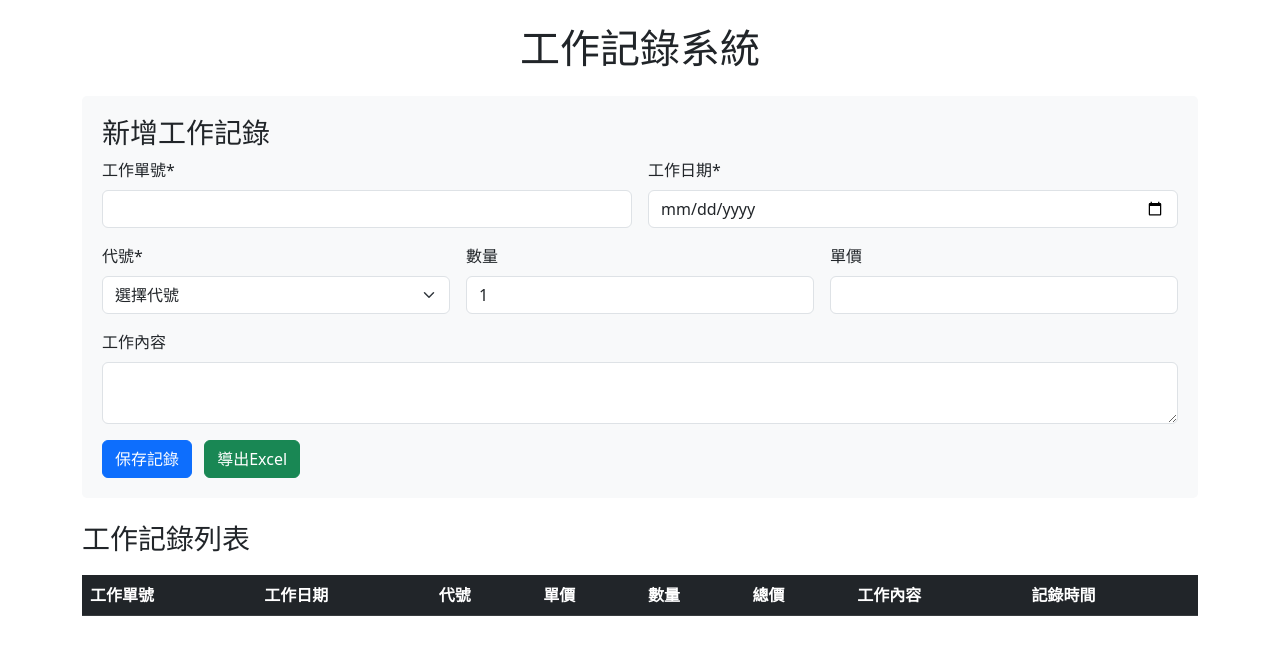
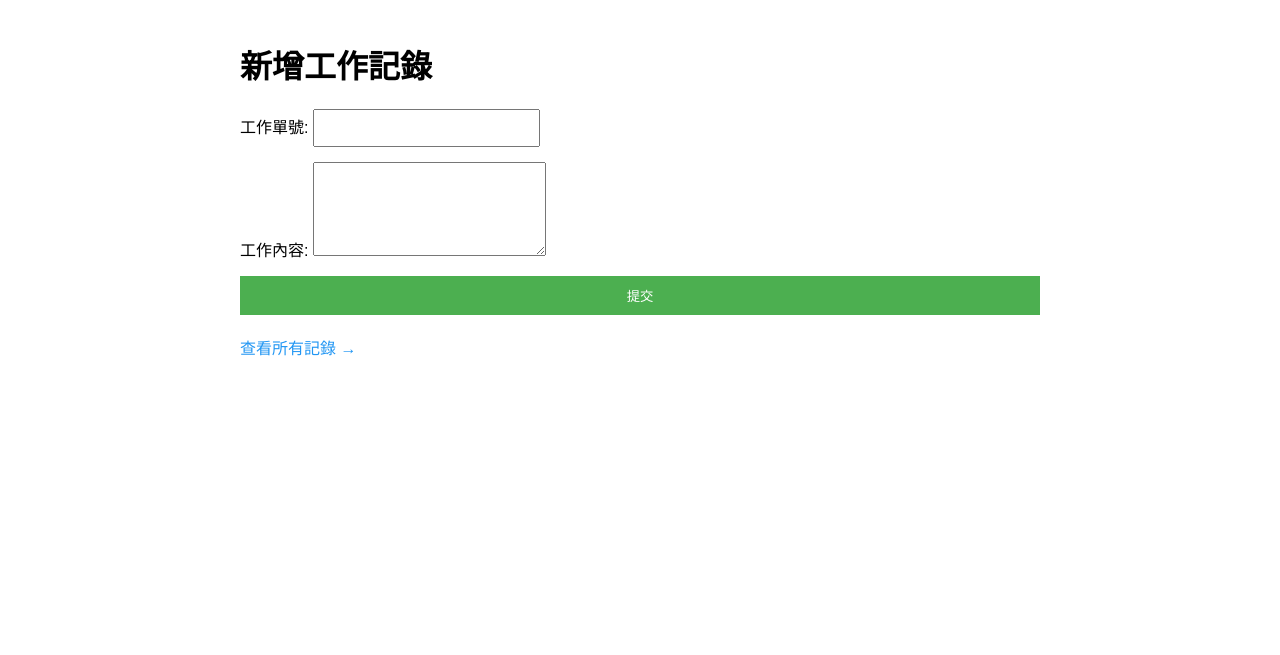
Before and after one commit to alan4103/junglevpython, a Flask app: template templates/index.html in a window 1280 px wide. Shown: the top 655 px of the page. Run offline with Flask 3, Linux system fonts and the light colour scheme; the template is opened without the code that fills it, so the values that code supplies are empty.

Commit message:
Update index.html

```diff
--- a/templates/index.html
+++ b/templates/index.html
@@ -1,120 +1,32 @@
 <!DOCTYPE html>
-<html lang="zh-TW">
+<html>
 <head>
-    <meta charset="UTF-8">
-    <meta name="viewport" content="width=device-width, initial-scale=1.0">
     <title>工作記錄系統</title>
-    <link href="https://cdn.jsdelivr.net/npm/bootstrap@5.3.0/dist/css/bootstrap.min.css" rel="stylesheet">
     <style>
-        .record-table { margin-top: 20px; }
-        .form-container { background: #f8f9fa; padding: 20px; border-radius: 5px; }
+        body { font-family: Arial, sans-serif; max-width: 800px; margin: 0 auto; padding: 20px; }
+        form { display: grid; gap: 15px; }
+        input, textarea { padding: 8px; font-size: 16px; }
+        button { padding: 10px; background: #4CAF50; color: white; border: none; cursor: pointer; }
+        button:hover { background: #45a049; }
+        .nav { margin: 20px 0; }
+        .nav a { text-decoration: none; color: #2196F3; }
     </style>
 </head>
 <body>
-    <div class="container py-4">
-        <h1 class="text-center mb-4">工作記錄系統</h1>
-
-        <!-- 消息提示 -->
-        {% with messages = get_flashed_messages(with_categories=true) %}
-            {% if messages %}
-                {% for category, message in messages %}
-                    <div class="alert alert-{{ category }} alert-dismissible fade show">
-                        {{ message }}
-                        <button type="button" class="btn-close" data-bs-dismiss="alert"></button>
-                    </div>
-                {% endfor %}
-            {% endif %}
-        {% endwith %}
-
-        <!-- 表單 -->
-        <div class="form-container mb-4">
-            <h3>新增工作記錄</h3>
-            <form method="POST" action="/add_record">
-                <div class="row g-3">
-                    <div class="col-md-6">
-                        <label for="work_id" class="form-label">工作單號*</label>
-                        <input type="text" class="form-control" id="work_id" name="work_id" required>
-                    </div>
-                    <div class="col-md-6">
-                        <label for="work_date" class="form-label">工作日期*</label>
-                        <input type="date" class="form-control" id="work_date" name="work_date"
-                               value="{{ datetime.now().strftime('%Y-%m-%d') }}" required>
-                    </div>
-                    <div class="col-md-4">
-                        <label for="code" class="form-label">代號*</label>
-                        <select class="form-select" id="code" name="code" required>
-                            <option value="">選擇代號</option>
-                            {% for code in codes %}
-                                <option value="{{ code }}">{{ code }} ({{ CODE_PRICES[code] }}元)</option>
-                            {% endfor %}
-                        </select>
-                    </div>
-                    <div class="col-md-4">
-                        <label for="quantity" class="form-label">數量</label>
-                        <input type="number" class="form-control" id="quantity" name="quantity" value="1" min="1">
-                    </div>
-                    <div class="col-md-4">
-                        <label class="form-label">單價</label>
-                        <input type="text" class="form-control" id="price_display" readonly>
-                    </div>
-                    <div class="col-12">
-                        <label for="content" class="form-label">工作內容</label>
-                        <textarea class="form-control" id="content" name="content" rows="2"></textarea>
-                    </div>
-                    <div class="col-12">
-                        <button type="submit" class="btn btn-primary">保存記錄</button>
-                        <a href="/export" class="btn btn-success ms-2">導出Excel</a>
-                    </div>
-                </div>
-            </form>
+    <h1>新增工作記錄</h1>
+    <form action="/add" method="post">
+        <div>
+            <label for="job_number">工作單號:</label>
+            <input type="text" id="job_number" name="job_number" required>
         </div>
-
-        <!-- 記錄表格 -->
-        <h3>工作記錄列表</h3>
-        <div class="table-responsive record-table">
-            <table class="table table-striped table-hover">
-                <thead class="table-dark">
-                    <tr>
-                        <th>工作單號</th>
-                        <th>工作日期</th>
-                        <th>代號</th>
-                        <th>單價</th>
-                        <th>數量</th>
-                        <th>總價</th>
-                        <th>工作內容</th>
-                        <th>記錄時間</th>
-                    </tr>
-                </thead>
-                <tbody>
-                    {% for record in records %}
-                    <tr>
-                        <td>{{ record['工作單號'] }}</td>
-                        <td>{{ record['工作日期'] }}</td>
-                        <td>{{ record['代號'] }}</td>
-                        <td>{{ record['單價'] }}</td>
-                        <td>{{ record['數量'] }}</td>
-                        <td>{{ record['總價'] }}</td>
-                        <td>{{ record['工作內容'] }}</td>
-                        <td>{{ record['記錄時間'] }}</td>
-                    </tr>
-                    {% endfor %}
-                </tbody>
-            </table>
+        <div>
+            <label for="job_content">工作內容:</label>
+            <textarea id="job_content" name="job_content" rows="4" required></textarea>
         </div>
+        <button type="submit">提交</button>
+    </form>
+    <div class="nav">
+        <a href="/records">查看所有記錄 →</a>
     </div>
-
-    <script src="https://cdn.jsdelivr.net/npm/bootstrap@5.3.0/dist/js/bootstrap.bundle.min.js"></script>
-    <script>
-        // 根據選擇的代號顯示單價
-        document.getElementById('code').addEventListener('change', function() {
-            const code = this.value;
-            const prices = {
-                {% for code, price in CODE_PRICES.items() %}
-                    '{{ code }}': {{ price }},
-                {% endfor %}
-            };
-            document.getElementById('price_display').value = prices[code] || '0';
-        });
-    </script>
 </body>
 </html>
```
